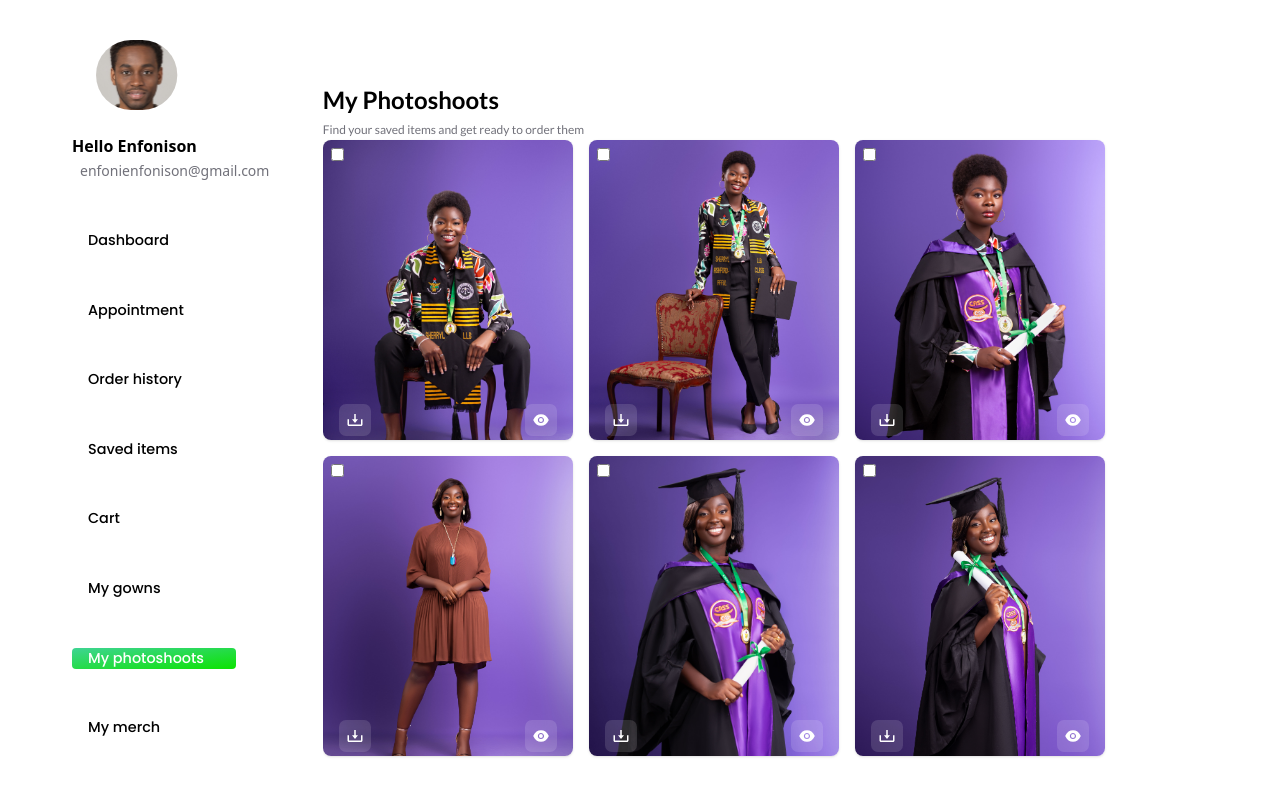
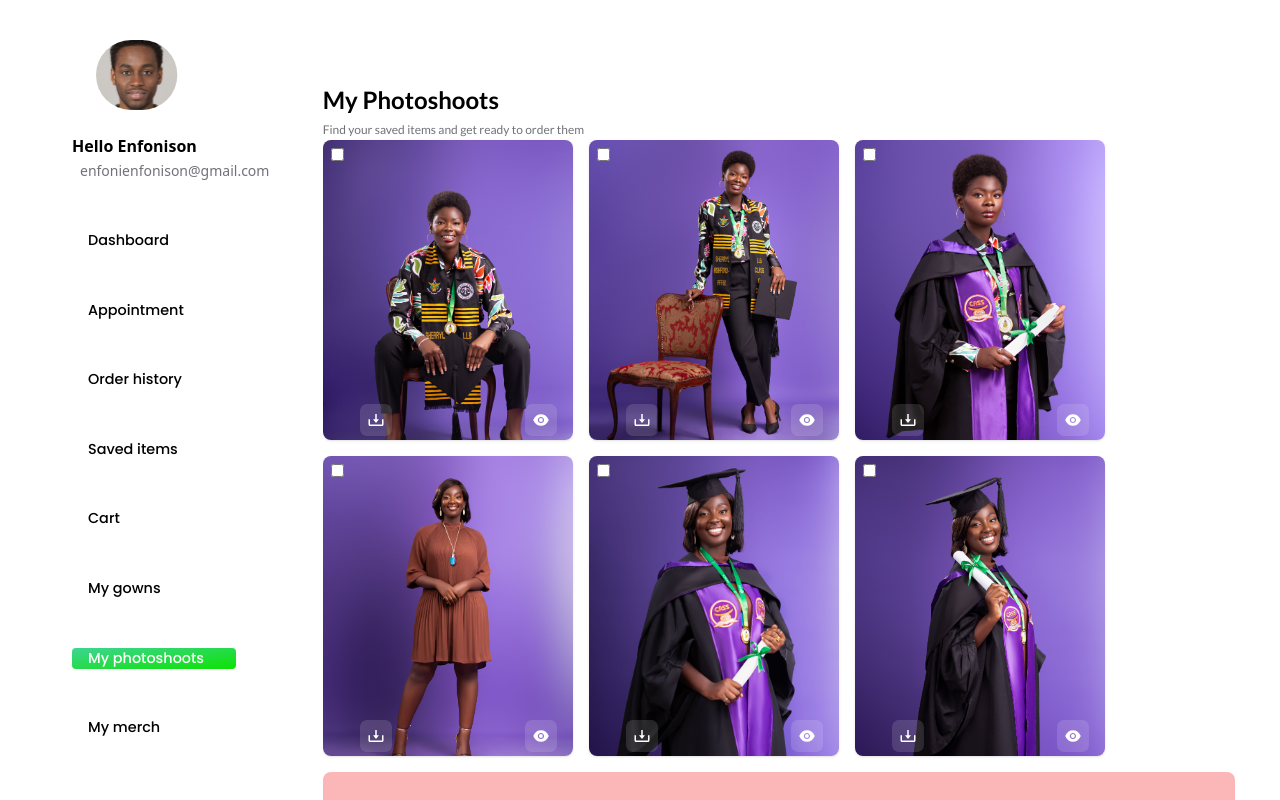
Before and after one commit to aopoku255/enfoni, a React (Vite) app: page /my-photoshoots in a window 1280 px wide. Built offline with nearby package versions, Linux system fonts and the light colour scheme; some icons are missing.

Commit message:
Adino Updated

```diff
--- a/src/pages/MyPhotoshoots.jsx
+++ b/src/pages/MyPhotoshoots.jsx
@@ -17,6 +17,7 @@ const MyPhotoshoots = () => {
   const [zoomedSrc, setZoomedSrc] = useState(null);
   const [isZoomed, setIsZoomed] = useState(false);
   const [toggleMenu, setToggleMenu] = React.useState(false);
+  const [print, setPrint] = React.useState(false);
 
   function handleOpen() {
     setToggleMenu(true);
@@ -71,15 +72,18 @@ const MyPhotoshoots = () => {
               )}
               {shoots.map((shoot, index) => {
                 return (
+
                   <div
                     key={index}
-                    className="w-[350px] h-[400px] md:w-[250px] md:h-[300px] rounded-lg shadow flex items-end relative"
+                    className="w-[350px] h-[400px] md:w-[250px] md:h-[300px] rounded-lg shadow flex items-end"
                     style={{
                       backgroundImage: `url(${shoot}`,
                       backgroundSize: "cover",
                     }}
+
                   >
-                    <input type="checkbox" className="absolute top-2 left-2 " />
+
+                    <input type="checkbox" className="self-start ml-2 mt-2"/>
                     <div className="flex justify-between px-4 w-full">
                       <BiDownload
                         download={shoot}
@@ -92,7 +96,7 @@ const MyPhotoshoots = () => {
                         }}
                       />
                       <AiFillEye
-                     onClick={() => handleImageChange(shoot)}
+                      onClick={() => handleImageChange(shoot)}
                         style={{
                           color: "#fff",
                           fontSize: "2rem",
@@ -111,7 +115,7 @@ const MyPhotoshoots = () => {
           </div>
         </div>
       </div>)}
-
+      <div className="mt-4 rounded-tl-lg rounded-tr-lg h-24 w-full bg-red-400/50"></div>
     </DashboardLayout>
   );
 };
```
